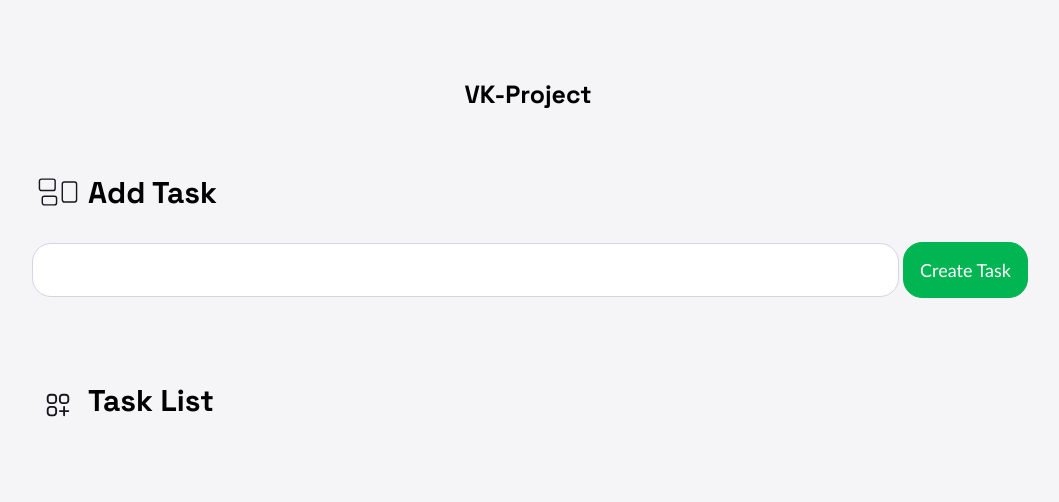
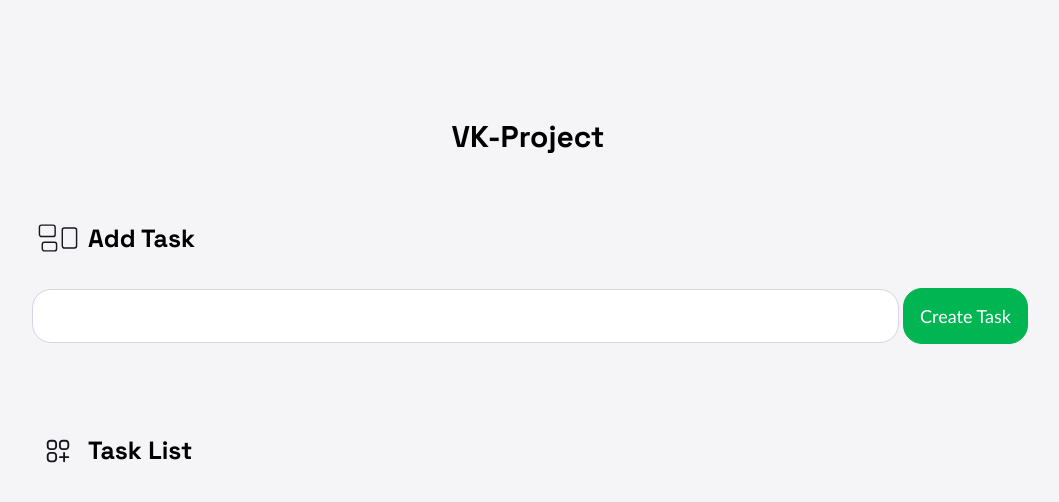
Before and after one commit to Vinodk-17/To-Do-List, a plain HTML site: page index.html in a window 1280 px wide. Shown: the whole page, without its empty margins (112-1171 px from the left). Drawn offline with Linux system fonts and the light colour scheme.

Commit message:
added title and change some item

```diff
--- a/index.html
+++ b/index.html
@@ -15,11 +15,11 @@
     <link rel="stylesheet" href="/css/reset.css" />
     <link rel="stylesheet" href="/css/style.css" />
 
-    <title>To do List</title>
+    <title>Task List</title>
   </head>
   <body>
-    <br><br>
-    <center><h5>VK-Project</h5></center>
+    <br><br><br>
+    <center><h4>VK-Project</h4></center>
 
     <div id="container">
       <div class="input_container">
@@ -33,7 +33,7 @@
               stroke-linejoin="round"
             />
           </svg>
-          <h4>Add Task</h4>
+          <h5>Add Task</h5>
         </header>
         <div class="input_zone">
           <input id="input" type="text" />
@@ -58,7 +58,7 @@
               stroke-linejoin="round"
             />
           </svg>
-          <h4>Task List</h4>
+          <h5>Task List</h5>
         </header>
       </div>
     </div>
```
